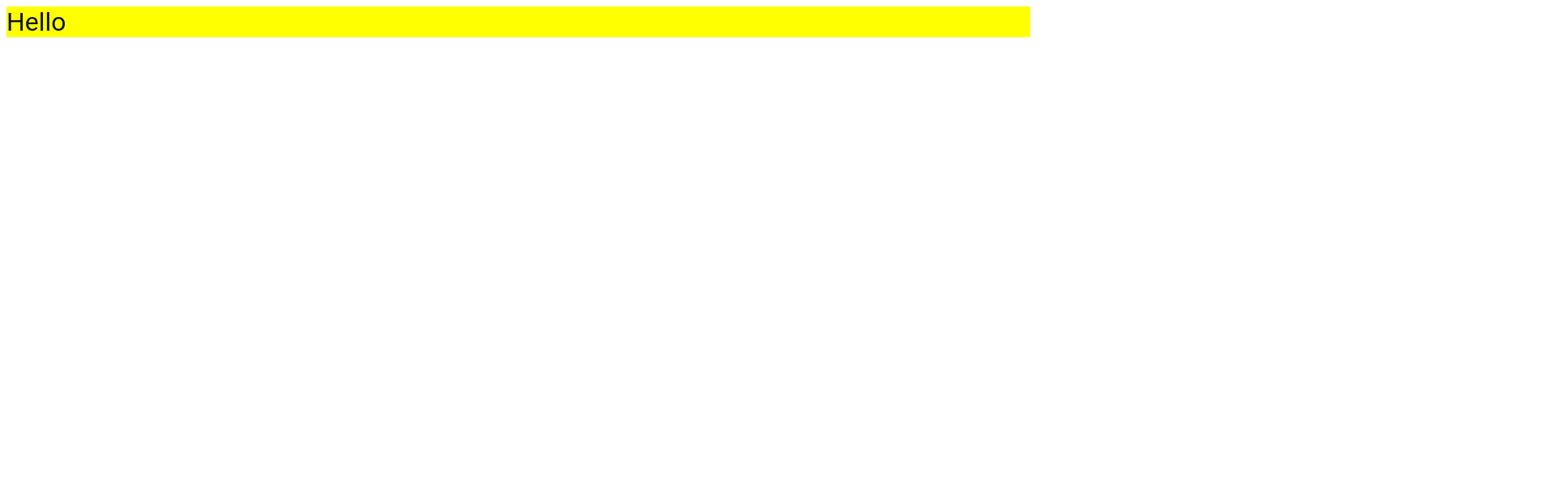
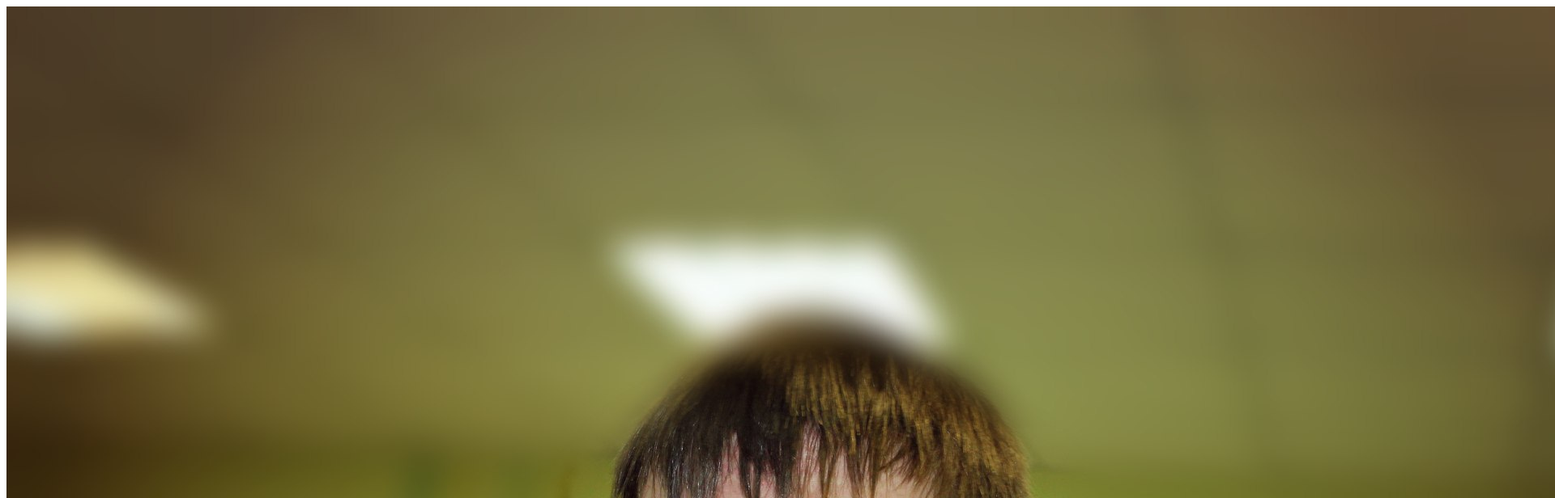
Before and after one commit to demilisher1/Res, a Next.js app: page / in a window 1280 px wide. Shown: the top 616 px of the page at 81% size, 1920 px wide, since content can reach past the window. Built offline with nearby package versions, Linux system fonts and the light colour scheme.

Commit message:
img and css

```diff
--- a/src/components/Res.js
+++ b/src/components/Res.js
@@ -5,10 +5,10 @@ class Res extends React.Component {
     render() {
         return (
             <div className={style.container}>
-                {/*<img src={avatar.src} alt='My Photo' className="avatar"/>*/}
-                <div className={style.textinfo}>
-                    Hello
-                </div>
+                <img src={avatar.src} alt='My Photo' className="avatar"/>
+                {/*<div className={style.textinfo}>*/}
+                {/*    Hello*/}
+                {/*</div>*/}
             </div>
         );
     }
```
